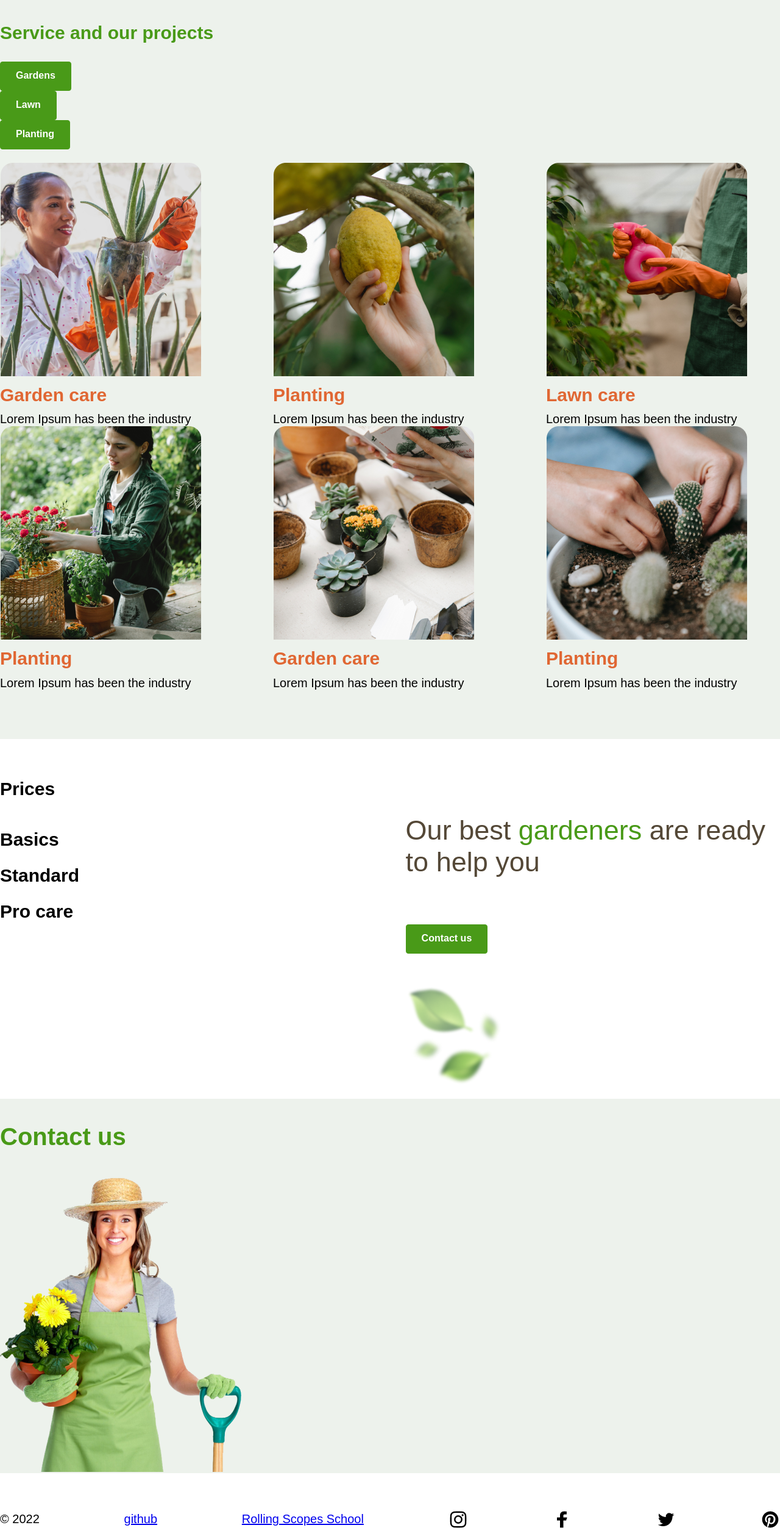
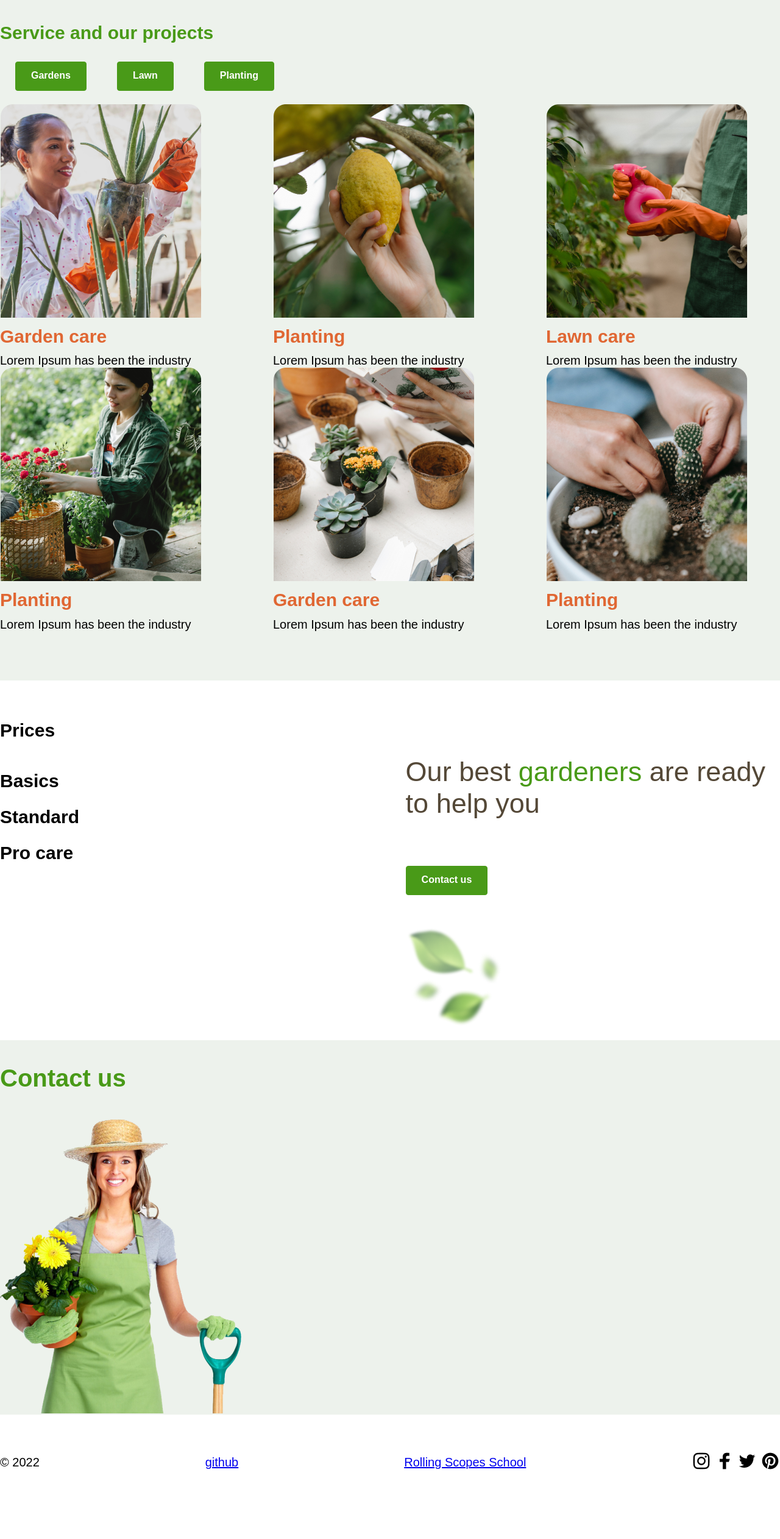
Before and after one commit to wildmakaka/rss-preschool-2022q4, a website: page plants/index.html in a window 1280 px wide. Shown: the part 996-3520 px from the top of the page at 61% size. After the commit the page ends 3483 px from the top, so only its background shows below. Drawn offline with Linux system fonts and the light colour scheme.

Commit message:
feat: update styles

```diff
--- a/plants/index.html
+++ b/plants/index.html
@@ -106,16 +106,18 @@
         <div class="service__content">
           <h2 class="service__title">Service and our projects</h2>
 
-          <div class="promo__buttons">
+          <div class="service__buttons">
+            <div class="service__buttons__item">
               <button class="button button_colored">Gardens</button>
             </div>
 
-          <div class="promo__buttons">
+            <div class="service__buttons__item">
               <button class="button button_colored">Lawn</button>
             </div>
 
-          <div class="promo__buttons">
+            <div class="service__buttons__item">
               <button class="button button_colored">Planting</button>
+            </div>
           </div>
 
           <br /><br />
@@ -280,29 +282,31 @@
         © 2022 <a href="https://github.com/webmakaka/rsschool-cv">github</a>
         <a href="https://rs.school/js-stage0/">Rolling Scopes School</a>
 
+        <div class="footer__buttons">
           <img
-          class="employee__photo"
-          src="./src/img/social/inst.png"
+            class="footer_picture"
+            src="./src/img/social/instagram_icon.png"
             alt="Instagram Icon"
           />
 
           <img
-          class="employee__photo"
-          src="./src/img/social/fb.png"
+            class="footer_picture"
+            src="./src/img/social/facebook_icon.png"
             alt="Facebook Icon"
           />
 
           <img
-          class="employee__photo"
-          src="./src/img/social/tw.png"
+            class="footer_picture"
+            src="./src/img/social/twitter_icon.png"
             alt="Twitter Icon"
           />
 
           <img
-          class="employee__photo"
-          src="./src/img/social/pinterest.png"
+            class="footer_picture"
+            src="./src/img/social/pinterest_icon.png"
             alt="Pinterest Icon"
           />
+        </div>
       </div>
     </footer>
     <script src="./src/js/index.js"></script>
--- a/plants/src/sass/components/_navigation.scss
+++ b/plants/src/sass/components/_navigation.scss
@@ -5,7 +5,7 @@
 }
 
 .navigation__link {
-  list-style: none !important;
+  list-style: none;
   padding: 0 24px;
   cursor: pointer;
   text-decoration: none;
--- a/plants/src/sass/components/_service.scss
+++ b/plants/src/sass/components/_service.scss
@@ -22,3 +22,11 @@
   margin: 0 0 30px;
   color: $color-additional;
 }
+
+.service__buttons {
+  display: flex;
+}
+
+.service__buttons__item {
+  margin: 0 25px;
+}
```
Also changed, not shown: plants/src/img/social/facebook_icon.png (renamed from plants/src/img/social/fb.png), plants/src/img/social/instagram_icon.png (renamed from plants/src/img/social/inst.png), plants/src/img/social/pinterest_icon.png (renamed from plants/src/img/social/pinterest.png), plants/src/img/social/twitter_icon.png (renamed from plants/src/img/social/tw.png), plants/src/sass/style.css, 1 other file. Lines whose indentation alone changed are shown as unchanged.
